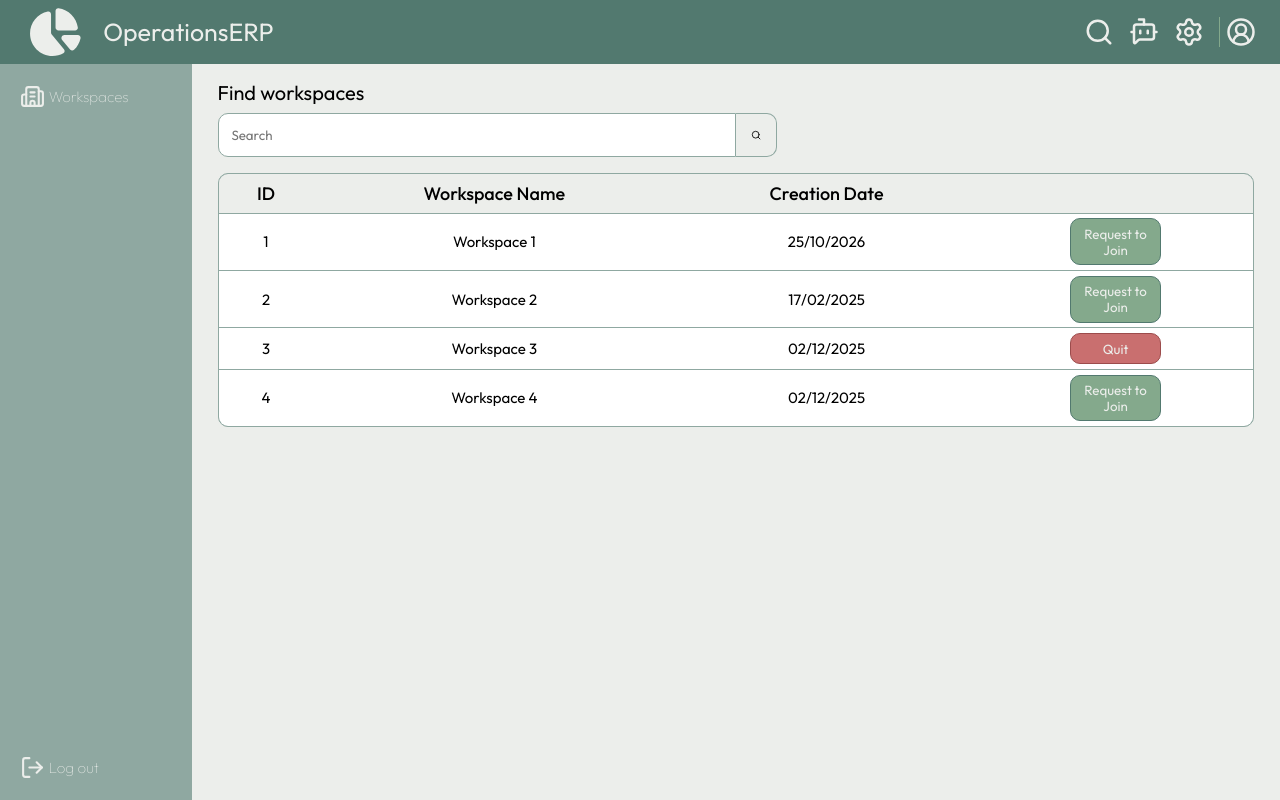
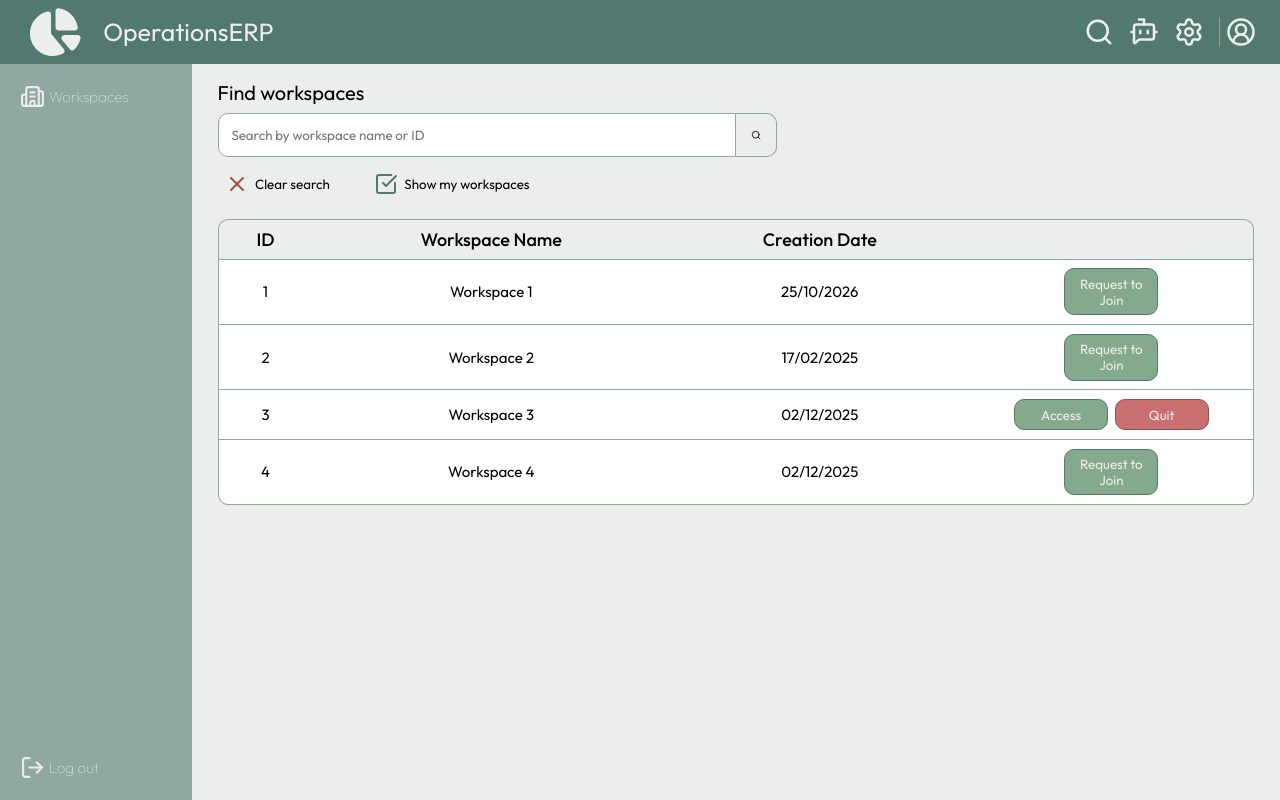
Before and after one commit to barbosacaio/operations-erp, a React (Vite) app in the folder frontend/: page / in a window 1280 px wide. Built offline with nearby package versions, Linux system fonts and the light colour scheme; no server answers; sample sign-in values are in the browser's storage.

Commit message:
style: add workspace action button options & filters

```diff
--- a/frontend/src/features/main/components/content/WorkspaceList.module.css
+++ b/frontend/src/features/main/components/content/WorkspaceList.module.css
@@ -43,6 +43,27 @@
   height: auto;
 }
 
+.filters {
+  display: flex;
+  flex-direction: row;
+  gap: clamp(30px, 2vw, 90px);
+  align-content: center;
+}
+
+.filters > button {
+  background: none;
+  border: none;
+  border-radius: clamp(3px, 1vw, 8px);
+  padding: clamp(3px, 1vw, 7px);
+  display: flex;
+  align-items: center;
+  gap: 0.5vw;
+}
+
+.filters > button:hover {
+  background: #cad2c5;
+}
+
 .workspaces {
   background: #8fa8a1;
   width: 100%;
@@ -75,7 +96,14 @@
   border-bottom: none;
 }
 
+.actions {
+  display: flex;
+  justify-content: center;
+  gap: 0.5vw;
+}
+
 .joinButton,
+.accessButton,
 .quitButton {
   padding: 0.8vh 0.8vw;
   border-radius: clamp(2px, 10px, 10px);
@@ -85,19 +113,22 @@
   display: flex;
   align-items: center;
   justify-content: center;
-  margin: 0 auto;
+  margin: 0.5vh 0;
 }
 
-.joinButton {
+.joinButton,
+.accessButton {
   background: #84a98c;
   border: solid #52796f 1px;
 }
 
-.joinButton:hover {
+.joinButton:hover,
+.accessButton:hover {
   background: #52796f;
 }
 
 .joinButtonIcon,
+.accessButtonIcon,
 .quitButtonIcon {
   display: none;
 }
@@ -123,16 +154,19 @@
   }
 
   .joinButton,
+  .accessButton,
   .quitButton {
     width: 100%;
   }
 
   .joinButtonIcon,
+  .accessButtonIcon,
   .quitButtonIcon {
     display: block;
   }
 
   .joinButtonLabel,
+  .accessButtonLabel,
   .quitButtonLabel {
     display: none;
   }
--- a/frontend/src/features/main/components/content/WorkspaceList.tsx
+++ b/frontend/src/features/main/components/content/WorkspaceList.tsx
@@ -1,14 +1,22 @@
+import { useState } from 'react';
+
 import styles from './WorkspaceList.module.css';
-import { Search, LogIn, LogOut } from 'lucide-react';
+import { Search, LogIn, LogOut, X, Square, SquareCheckBig } from 'lucide-react';
 
 export const WorkspaceList = () => {
+	const [showMyWorkspaces, setShowMyWorkspaces] = useState(true);
+
+	const handleShowMyWorkspaces = () => {
+		setShowMyWorkspaces(!showMyWorkspaces);
+	};
+
 	return (
 		<div>
 			<span className={styles.pageTitle}>Find workspaces</span>
 			<form className={styles.searchForm} autoComplete="off">
 				<input
 					type="text"
-					placeholder="Search"
+					placeholder="Search by workspace name or ID"
 					className={styles.searchField}
 					required
 				/>
@@ -16,6 +24,24 @@ export const WorkspaceList = () => {
 					<Search className={styles.searchIcon} />
 				</button>
 			</form>
+			<div className={styles.filters}>
+				<button>
+					<X style={{ color: '#9C4C4C' }} />
+					<span>Clear search</span>
+				</button>
+				<button onClick={() => handleShowMyWorkspaces()}>
+					<Square
+						style={{ display: showMyWorkspaces ? 'none' : 'flex' }}
+					/>
+					<SquareCheckBig
+						style={{
+							color: '#52796F',
+							display: showMyWorkspaces ? 'flex' : 'none',
+						}}
+					/>
+					<span>Show my workspaces</span>
+				</button>
+			</div>
 			<table className={styles.workspaces}>
 				<thead className={styles.workspacesHead}>
 					<tr>
@@ -31,12 +57,14 @@ export const WorkspaceList = () => {
 						<td>Workspace 1</td>
 						<td>25/10/2026</td>
 						<td>
+							<div className={styles.actions}>
 								<button className={styles.joinButton}>
 									<LogIn className={styles.joinButtonIcon} />
 									<span className={styles.joinButtonLabel}>
 										Request to Join
 									</span>
 								</button>
+							</div>
 						</td>
 					</tr>
 					<tr>
@@ -44,12 +72,14 @@ export const WorkspaceList = () => {
 						<td>Workspace 2</td>
 						<td>17/02/2025</td>
 						<td>
+							<div className={styles.actions}>
 								<button className={styles.joinButton}>
 									<LogIn className={styles.joinButtonIcon} />
 									<span className={styles.joinButtonLabel}>
 										Request to Join
 									</span>
 								</button>
+							</div>
 						</td>
 					</tr>
 					<tr>
@@ -57,12 +87,22 @@ export const WorkspaceList = () => {
 						<td>Workspace 3</td>
 						<td>02/12/2025</td>
 						<td>
+							<div className={styles.actions}>
+								<button className={styles.accessButton}>
+									<LogIn
+										className={styles.accessButtonIcon}
+									/>
+									<span className={styles.accessButtonLabel}>
+										Access
+									</span>
+								</button>
 								<button className={styles.quitButton}>
 									<LogOut className={styles.quitButtonIcon} />
 									<span className={styles.quitButtonLabel}>
 										Quit
 									</span>
 								</button>
+							</div>
 						</td>
 					</tr>
 					<tr>
@@ -70,12 +110,14 @@ export const WorkspaceList = () => {
 						<td>Workspace 4</td>
 						<td>02/12/2025</td>
 						<td>
+							<div className={styles.actions}>
 								<button className={styles.joinButton}>
 									<LogIn className={styles.joinButtonIcon} />
 									<span className={styles.joinButtonLabel}>
 										Request to Join
 									</span>
 								</button>
+							</div>
 						</td>
 					</tr>
 				</tbody>
--- a/frontend/src/main.tsx
+++ b/frontend/src/main.tsx
@@ -14,7 +14,7 @@ ReactDom.createRoot(document.getElementById('root')!).render(
 	<React.StrictMode>
 		<AuthProvider>
 			<QueryClientProvider client={queryClient}>
-				<Toaster position="top-right" reverseOrder={true} />
+				<Toaster position="top-center" reverseOrder={true} />
 				<RouterProvider router={router} />
 			</QueryClientProvider>
 		</AuthProvider>
```
Lines whose indentation alone changed are shown as unchanged.
